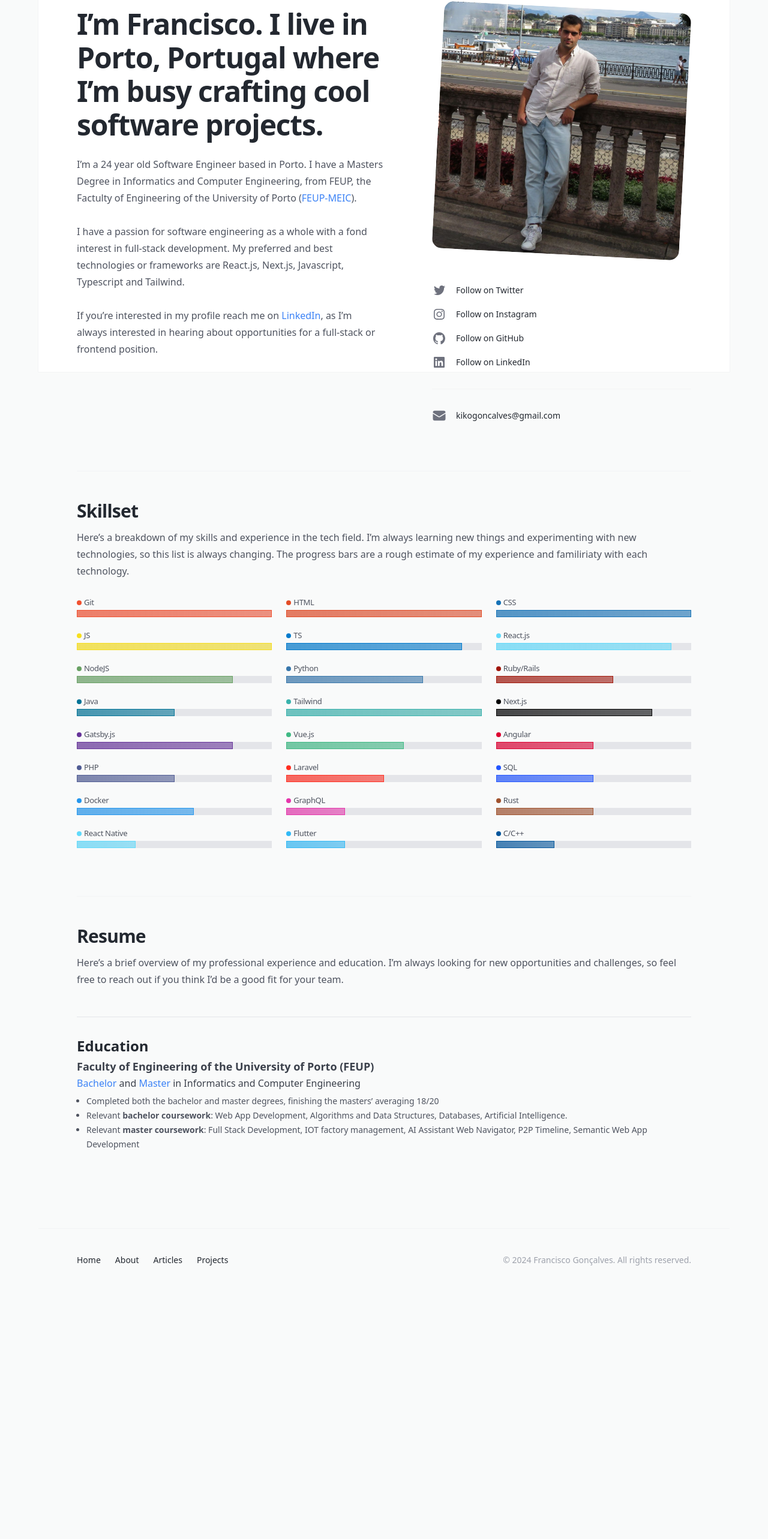
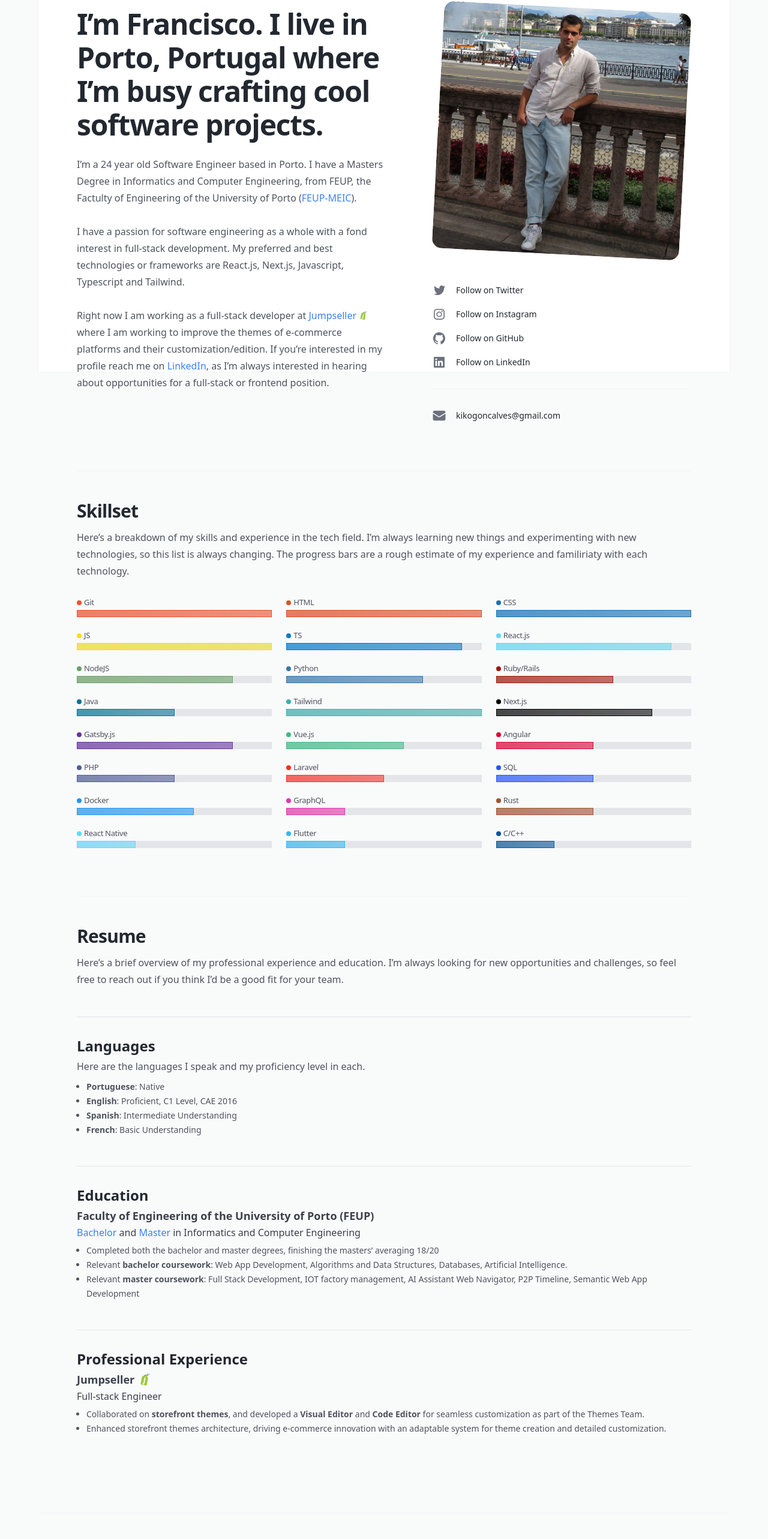
Before and after one commit to kiko-g/kikogoncalves, a Next.js app: page /about in a window 1280 px wide. Shown: the part 180-2746 px from the top of the page at 60% size. Before the commit the page ends 2357 px from the top, so only its background shows below. Built offline with nearby package versions, Linux system fonts and the light colour scheme.

Commit message:
add: jumpseller entry resume

```diff
--- a/src/app/about/page.tsx
+++ b/src/app/about/page.tsx
@@ -5,10 +5,13 @@ import { type Metadata } from 'next'
 import { calculateAge } from '@/lib/utilities'
 import { skills } from '@/lib/data'
 
+import { JumpsellerLogoLink } from '@/components/about/JumpsellerLogoLink'
+
 import portraitImage from '@/images/portrait.jpg'
 import { Container } from '@/components/Container'
 import { GitHubIcon, InstagramIcon, LinkedInIcon, TwitterIcon } from '@/components/SocialIcons'
 import { EnvelopeIcon } from '@heroicons/react/24/solid'
+import { logoJumpseller } from '@/images/logos/resume'
 
 export const metadata: Metadata = {
   title: 'About',
@@ -51,7 +54,13 @@ export default function About() {
               preferred and best technologies or frameworks are React.js, Next.js, Javascript, Typescript and Tailwind.
             </p>
             <p>
-              If you’re interested in my profile reach me on{' '}
+              Right now I am working as a full-stack developer at{' '}
+              <Link href="https://jumpseller.com" target="_blank" className="outer-link inline-flex gap-0.5">
+                <span>Jumpseller</span>
+                <Image src={logoJumpseller} alt="Jumpseller" width={20} height={20} />
+              </Link>
+              where I am working to improve the themes of e-commerce platforms and their customization/edition. If
+              you’re interested in my profile reach me on{' '}
               <Link href="https://linkedin.com/in/kikogoncalves" className="outer-link" target="_blank">
                 LinkedIn
               </Link>
@@ -173,6 +182,32 @@ function CurriculumVitae() {
         and challenges, so feel free to reach out if you think I’d be a good fit for your team.
       </p>
 
+      {/* Languages */}
+      <div className="mt-6 border-t border-navy-200 pt-8 dark:border-navy-700/80 sm:mt-12">
+        <h4 className="mb-1 flex-1 text-xl font-bold leading-7 text-navy-800 dark:text-navy-100 sm:text-2xl">
+          Languages
+        </h4>
+        <p className="mb-2 text-base text-navy-600 dark:text-navy-400">
+          Here are the languages I speak and my proficiency level in each.
+        </p>
+
+        <ul className="ml-4 mt-1 list-disc text-sm text-navy-600 dark:text-navy-300">
+          <li>
+            <strong>Portuguese</strong>: Native
+          </li>
+          <li>
+            <strong>English</strong>: Proficient, C1 Level, CAE 2016
+          </li>
+          <li>
+            <strong>Spanish</strong>: Intermediate Understanding
+          </li>
+          <li>
+            <strong>French</strong>: Basic Understanding
+          </li>
+        </ul>
+      </div>
+
+      {/* Education */}
       <div className="mt-6 border-t border-navy-200 pt-8 dark:border-navy-700/80 sm:mt-12">
         <h4 className="mb-1 flex-1 text-xl font-bold leading-7 text-navy-800 dark:text-navy-100 sm:text-2xl">
           Education
@@ -211,6 +246,29 @@ function CurriculumVitae() {
           </li>
         </ul>
       </div>
+
+      {/* Experience */}
+      <div className="mt-6 border-t border-navy-200 pt-8 dark:border-navy-700/80 sm:mt-12">
+        <h4 className="mb-1 flex-1 text-xl font-bold leading-7 text-navy-800 dark:text-navy-100 sm:text-2xl">
+          Professional Experience
+        </h4>
+        <h5 className="mb-0 flex flex-1 items-center gap-1 text-base font-bold leading-7 text-navy-700 dark:text-navy-200 sm:text-lg">
+          <span>Jumpseller</span>
+          <JumpsellerLogoLink />
+        </h5>
+        <p className="text-base font-normal text-navy-700 dark:text-navy-200">Full-stack Engineer</p>
+
+        <ul className="ml-4 mt-1 list-disc text-sm text-navy-600 dark:text-navy-300">
+          <li>
+            Collaborated on <strong>storefront themes</strong>, and developed a <strong>Visual Editor</strong> and{' '}
+            <strong>Code Editor</strong> for seamless customization as part of the Themes Team.
+          </li>
+          <li>
+            Enhanced storefront themes architecture, driving e-commerce innovation with an adaptable system for theme
+            creation and detailed customization.
+          </li>
+        </ul>
+      </div>
     </section>
   )
 }
--- /dev/null
+++ b/src/components/about/JumpsellerLogoLink.tsx
@@ -0,0 +1,26 @@
+import { logoJumpseller } from '@/images/logos/resume'
+import clsx from 'clsx'
+import Image from 'next/image'
+import Link from 'next/link'
+
+type Props = {
+  className?: string
+  width?: number
+  height?: number
+}
+
+export function JumpsellerLogoLink({ className, width = 28, height = 28 }: Props) {
+  return (
+    <Link
+      href="https://jumpseller.com"
+      target="_blank"
+      rel="noopener noreferrer"
+      className={clsx(
+        className,
+        'inline-flex items-center justify-center transition-opacity duration-300 ease-in-out hover:opacity-80',
+      )}
+    >
+      <Image src={logoJumpseller} alt="Jumpseller" width={width} height={height} />
+    </Link>
+  )
+}
```
